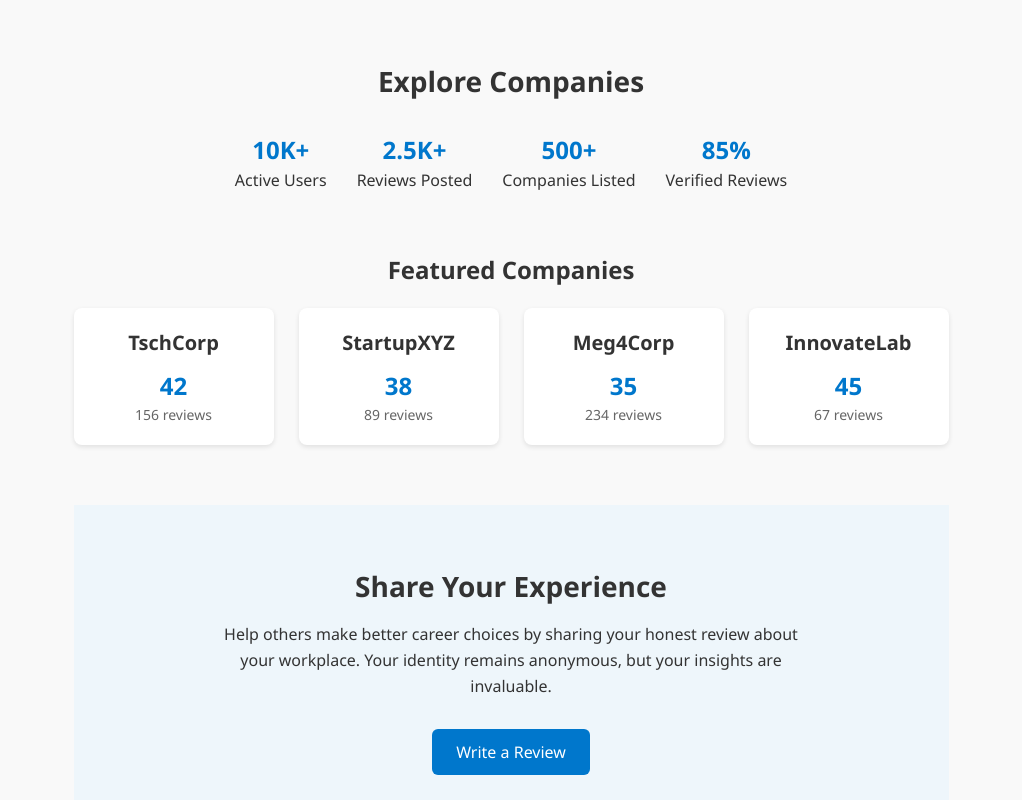
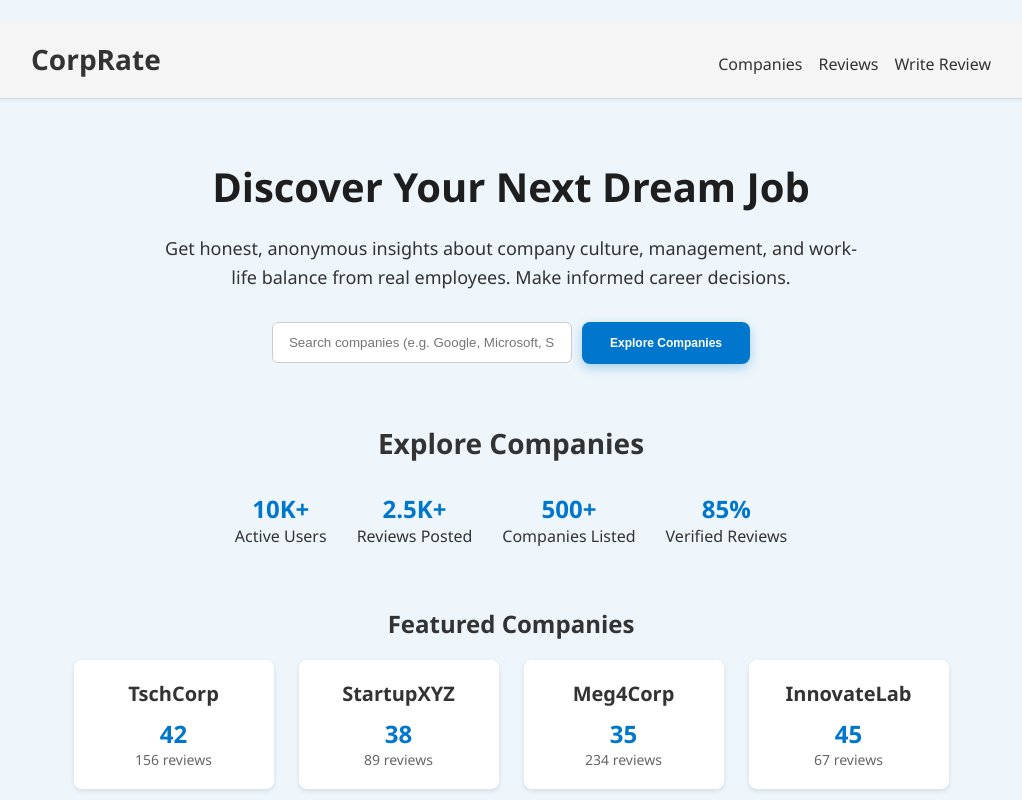
Before and after one commit to ChristineMuchiri/CorpRate, a React (Vite) app in the folder company-review-front/: page / in a window 1280 px wide. Shown: the whole page, without its empty margins (129-1151 px from the left). Built offline with nearby package versions, Linux system fonts and the light colour scheme.

Commit message:
landing page complete

```diff
--- a/company-review-front/src/index.css
+++ b/company-review-front/src/index.css
@@ -1,87 +1,13 @@
-:root {
-  font-family: system-ui, Avenir, Helvetica, Arial, sans-serif;
-  line-height: 1.5;
-  font-weight: 400;
-
-  color-scheme: light dark;
-  /* Keeping original colors, these can be overridden by specific components if needed */
-  color: rgba(255, 255, 255, 0.87);
-  background-color: #242424;
-
-  font-synthesis: none;
-  text-rendering: optimizeLegibility;
-  -webkit-font-smoothing: antialiased;
-  -moz-osx-font-smoothing: grayscale;
+/* src/index.css */
+* {
+  box-sizing: border-box;
 }
 
-/* Ensure html, body, and the root div take up the full viewport */
-html, body {
+body, html {
   margin: 0;
   padding: 0;
-  height: 100%;
-  width: 100%;
-  box-sizing: border-box; /* Include padding and border in the element's total width and height */
-  overflow: hidden; /* Prevents scrolling if content somehow overflows, but can hide content */
+  min-height: 100vh;
+  overflow-y: auto;
+  font-family: sans-serif;
+  background-color: #f9f9f9;
 }
-
-body {
-  min-width: 320px; /* Keep minimum width */
-  min-height: 100vh; /* Ensure body is at least full viewport height */
-  background-color: #f0f2f5; /* Light gray background, matching Home.css intent */
-  color: #333; /* Default text color */
-}
-
-#root {
-  height: 100%;
-  width: 100%;
-  display: flex; /* Make #root a flex container */
-  flex-direction: column; /* Arrange children in a column */
-  justify-content: center; /* Center children vertically */
-  align-items: center; /* Center children horizontally */
-}
-
-a {
-  font-weight: 500;
-  color: #646cff;
-  text-decoration: inherit;
-}
-a:hover {
-  color: #535bf2;
-}
-
-h1 {
-  font-size: 3.2em;
-  line-height: 1.1;
-}
-
-button {
-  border-radius: 8px;
-  border: 1px solid transparent;
-  padding: 0.6em 1.2em;
-  font-size: 1em;
-  font-weight: 500;
-  font-family: inherit;
-  background-color: #1a1a1a;
-  cursor: pointer;
-  transition: border-color 0.25s;
-}
-button:hover {
-  border-color: #646cff;
-}
-button:focus,
-button:focus-visible {
-  outline: 4px auto -webkit-focus-ring-color;
-}
-
-@media (prefers-color-scheme: light) {
-  :root {
-    color: #213547;
-    background-color: #ffffff;
-  }
-  a:hover {
-    color: #747bff;
-  }
-  button {
-    background-color: #f9f9f9;
-  }
-}
--- a/company-review-front/src/pages/LandingPage.css
+++ b/company-review-front/src/pages/LandingPage.css
@@ -11,7 +11,7 @@ body, html {
   height: 100%;
   overflow-y: auto;
   font-family: 'Segoe UI', Tahoma, Geneva, Verdana, sans-serif;
-  background-color: #f9f9f9;
+  background-color: #eef6fb;
   color: #333;
 }
 /* Container */
@@ -21,21 +21,41 @@ body, html {
 
 /* Header */
 .page-header {
+  background-color: whitesmoke;
   display: flex;
   justify-content: space-between;
   align-items: center;
   padding: 20px 0;
+  position: sticky;
+  top: 0;
+  z-index: 1000;
+  transition: box-shadow 0.3s ease;
+  border-bottom: 1px solid #d0dce5;
+  box-shadow: 0 2px 4px rgba(0, 0, 0, 0.05);
 }
+.header-container {
+  display: flex;
+  justify-content: space-between;
+  align-items: center;
+  min-width: 1000px;
 
+  margin: 0 auto;
+  padding: 0 20px;
+  flex-wrap: wrap;
+}
 .logo-text {
   font-size: 28px;
   font-weight: bold;
-  color: #2c3e50;
+
 }
 
 .nav-links {
   display: flex;
   gap: 20px;
+  color: white;
+  flex-wrap: wrap;
+  gap: 16px;
+  margin-top: 10px;
 }
 
 .nav-link {
@@ -46,12 +66,14 @@ body, html {
 
 .nav-link:hover {
   color: #0077cc;
+  text-decoration: underline;
 }
 
 /* Hero Section */
 .hero-section {
+
   text-align: center;
-  margin: 60px 0;
+  margin: 60px 20px;
 }
 
 .hero-section h1 {
@@ -83,22 +105,32 @@ body, html {
 }
 
 .search-button {
-  padding: 12px 20px;
+  padding: 14px 28px;
+  font-size: 12px;
+  font-weight: 600;
   background-color: #0077cc;
   color: white;
   border: none;
-  border-radius: 6px;
+  border-radius: 8px;
+  box-shadow: 0 4px 12px rgba(0, 119, 204, 0.3);
+  transition: background-color 0.3s ease, transform 0.2s ease;
   cursor: pointer;
 }
 
 .search-button:hover {
   background-color: #005fa3;
+  transform: translateY(-2px);
 }
-
+.search-button:active {
+  background-color: #004a87;
+  transform: translateY(0);
+}
 /* Stats Section */
 .stats-section {
   margin: 60px 0;
   text-align: center;
+
+
 }
 
 .stats-section h2 {
@@ -162,9 +194,12 @@ body, html {
 
 /* Share Experience Section */
 .share-experience {
-  background-color: #eef6fb;
+  background-color: white;
   padding: 60px 20px;
   text-align: center;
+  border-radius: 30px;
+  margin: 30px auto;
+  max-width: 50%;
 }
 
 .share-content h2 {
@@ -180,48 +215,39 @@ body, html {
 }
 
 .review-button {
-  padding: 12px 24px;
+  padding: 14px 28px;
+  font-size: 16px;
+  font-weight: 600;
   background-color: #0077cc;
   color: white;
   border: none;
-  border-radius: 6px;
+  border-radius: 8px;
+  box-shadow: 0 4px 12px rgba(0, 119, 204, 0.3);
+  transition: background-color 0.3s ease, transform 0.2s ease;
   cursor: pointer;
 }
 
 .review-button:hover {
   background-color: #005fa3;
-}
-
-/* Brand Mission */
-.brand-section {
-  padding: 40px 0;
-  text-align: center;
-}
-
-.brand-section h3 {
-  font-size: 24px;
-  color: #2c3e50;
-}
-
-.brand-mission {
-  font-size: 16px;
-  max-width: 600px;
-  margin: 10px auto;
-  color: #666;
+  transform: translateY(-2px);
 }
 
 /* Footer */
 .page-footer {
-  background-color: #f0f0f0;
+  background-color: #150737;
   padding: 40px 20px;
   text-align: center;
   margin-top: 60px;
+}
+.review-button:active {
+  background-color: #004a87;
+  transform: translateY(0);
 }
 
 .reviews-footer .footer-text {
   font-size: 20px;
   font-weight: bold;
-  color: #2c3e50;
+  color: #f4f6f8;
 }
 
 .footer-description {
@@ -250,3 +276,8 @@ body, html {
   font-size: 12px;
   color: #aaa;
 }
+@media (max-width: 768px) {
+  .share-experience {
+    max-width: 80%;
+  }
+}
--- a/company-review-front/src/pages/LandingPage.jsx
+++ b/company-review-front/src/pages/LandingPage.jsx
@@ -8,14 +8,17 @@ function LandingPage(){
     <div className="landing-page">
       {/* Header */}
       <header className="page-header">
+        <div className="header-container">
         <div className="logo-container">
-          <span className="logo-text">WorkReviews</span>
-        </div>
+          <span className="logo-text">CorpRate</span>
+          </div>
         <nav className="nav-links">
           <Link to="/companies" className="nav-link">Companies</Link>
           <Link to="/reviews" className="nav-link">Reviews</Link>
           <Link to="/write-review" className="nav-link">Write Review</Link>
         </nav>
+        </div>
+
       </header>
 
       {/* Hero Section */}
@@ -108,7 +111,7 @@ function LandingPage(){
           <span className="footer-text">CorpRate</span>
         </div>
           <p className="footer-description">
-            Empowering job seekers with honest, anonymous workplace insights. Building transparency in the job market, one revoew at a time.</p>
+            Empowering job seekers with honest, anonymous workplace insights. Building transparency in the job market, one review at a time.</p>
         <div className="footer-links">
           <a href="/about">About Us</a>
           <a href="/privacy">Privacy Policy</a>
```
